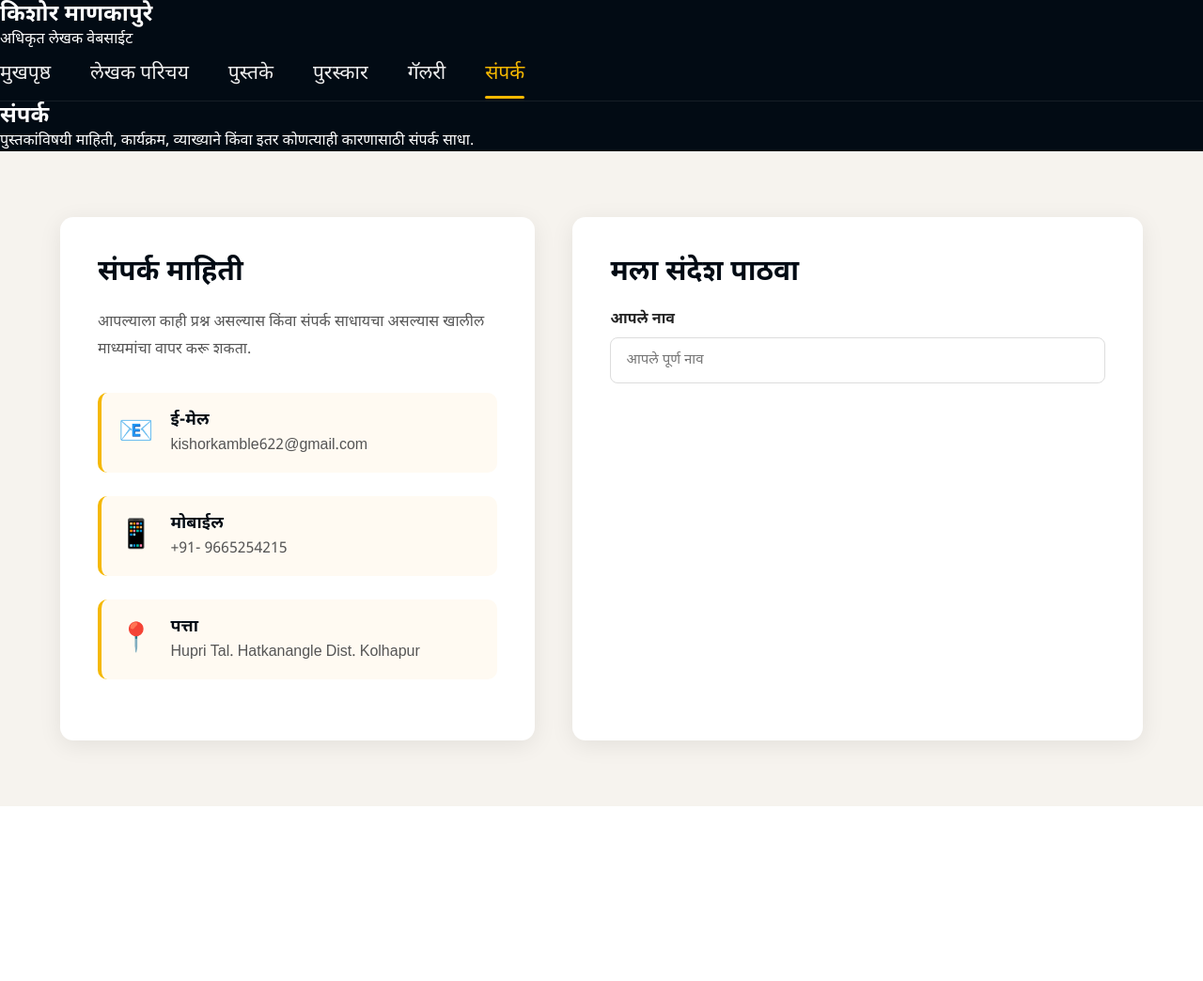
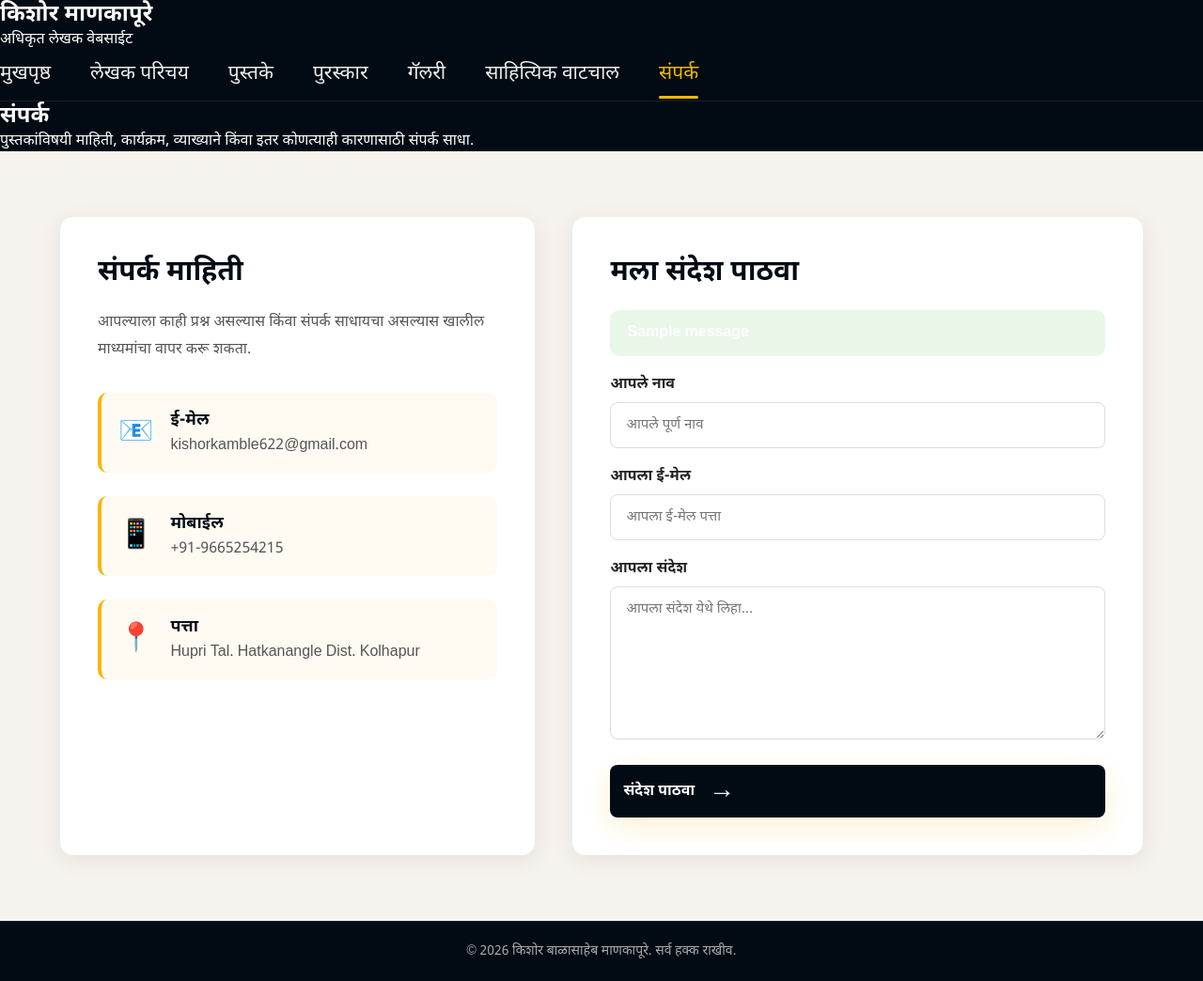
Before and after one commit to sanchitairekar29-hue/kishor-manakapure-website, a Flask app: page /contact in a window 1280 px wide. Shown: the whole page at 94% size. Before the commit the page ends 858 px from the top, so only its background shows below. Run offline with Flask 3, Linux system fonts and the light colour scheme; one stand-in notice (Sample message) is shown.

Commit message:
Update contact page

```diff
--- a/app.py
+++ b/app.py
@@ -1,6 +1,12 @@
-from flask import Flask, render_template
+from flask import Flask, render_template, request, flash
+import os
+import smtplib
+from email.message import EmailMessage
 
 app = Flask(__name__)
+
+# Flash message साठी secret key
+app.secret_key = os.environ.get("SECRET_KEY", "kishor-website-secret-key")
 
 
 @app.route("/")
@@ -28,15 +34,93 @@ def gallery():
     return render_template("gallery.html")
 
 
-@app.route("/contact")
+@app.route("/contact", methods=["GET", "POST"])
 def contact():
+
+    if request.method == "POST":
+
+        name = request.form.get("name", "").strip()
+        email = request.form.get("email", "").strip()
+        message = request.form.get("message", "").strip()
+
+        # Form validation
+        if not name or not email or not message:
+            flash("कृपया सर्व माहिती पूर्ण भरा.", "error")
+            return render_template("contact.html")
+
+        # Render Environment Variables
+        mail_username = os.environ.get("MAIL_USERNAME")
+        mail_password = os.environ.get("MAIL_PASSWORD")
+        mail_receiver = os.environ.get("MAIL_RECEIVER")
+
+        # Email settings नसतील तर
+        if not mail_username or not mail_password or not mail_receiver:
+            flash("ई-मेल सेवा सध्या configure केलेली नाही.", "error")
+            return render_template("contact.html")
+
+        try:
+
+            # Email तयार करणे
+            email_message = EmailMessage()
+
+            email_message["Subject"] = f"Website Contact Message - {name}"
+
+            email_message["From"] = mail_username
+
+            email_message["To"] = mail_receiver
+
+            # Reply केल्यावर visitor च्या email वर reply जाईल
+            email_message["Reply-To"] = email
+
+            email_message.set_content(
+                f"""
+नवीन संदेश वेबसाइटच्या Contact Form मधून आला आहे.
+
+नाव:
+{name}
+
+ई-मेल:
+{email}
+
+संदेश:
+{message}
+"""
+            )
+
+            # Gmail SMTP
+            with smtplib.SMTP_SSL("smtp.gmail.com", 465) as smtp:
+
+                smtp.login(mail_username, mail_password)
+
+                smtp.send_message(email_message)
+
+            flash(
+                "तुमचा संदेश यशस्वीरित्या पाठवला गेला आहे. धन्यवाद!",
+                "success"
+            )
+
+        except Exception as e:
+
+            print("EMAIL ERROR:", e)
+
+            flash(
+                "संदेश पाठवताना अडचण आली. कृपया पुन्हा प्रयत्न करा.",
+                "error"
+            )
+
+        return render_template("contact.html")
+
     return render_template("contact.html")
+
 
 @app.route("/sahityik-vatchal")
 def sahityik_vatchal():
     return render_template("sahityik-vatchal.html")
 
 
-
 if __name__ == "__main__":
-    app.run(host="0.0.0.0", port=5000, debug=True)
+    app.run(
+        host="0.0.0.0",
+        port=int(os.environ.get("PORT", 5000)),
+        debug=True
+    )
--- a/templates/contact.html
+++ b/templates/contact.html
@@ -4,9 +4,11 @@
 <head>
 
     <meta charset="UTF-8">
-    <meta name="viewport" content="width=device-width, initial-scale=1.0">
 
-    <title>संपर्क | किशोर माणकापुरे</title>
+    <meta name="viewport"
+          content="width=device-width, initial-scale=1.0">
+
+    <title>संपर्क | किशोर माणकापूरे</title>
 
     <link
         href="https://fonts.googleapis.com/css2?family=Noto+Sans+Devanagari:wght@400;500;600;700;800&display=swap"
@@ -20,7 +22,9 @@
 
 </head>
 
+
 <body>
+
 
 <!-- ================= NAVBAR ================= -->
 
@@ -28,7 +32,7 @@
 
     <div class="logo">
 
-        <h2>किशोर माणकापुरे</h2>
+        <h2>किशोर माणकापूरे</h2>
 
         <span>अधिकृत लेखक वेबसाईट</span>
 
@@ -39,13 +43,15 @@
 
         <a href="/">मुखपृष्ठ</a>
 
-        <a href="/about">लेखक परिचय</a>
+        <a href="/author">लेखक परिचय</a>
 
         <a href="/books">पुस्तके</a>
 
         <a href="/awards">पुरस्कार</a>
 
         <a href="/gallery">गॅलरी</a>
+
+        <a href="/sahityik-vatchal">साहित्यिक वाटचाल</a>
 
         <a href="/contact" class="active">संपर्क</a>
 
@@ -81,7 +87,7 @@
     <div class="contact-container">
 
 
-        <!-- CONTACT INFORMATION -->
+        <!-- ================= CONTACT INFORMATION ================= -->
 
         <div class="contact-info">
 
@@ -96,13 +102,17 @@
 
             <div class="contact-item">
 
-                <div class="contact-icon">📧</div>
+                <div class="contact-icon">
+                    📧
+                </div>
 
                 <div>
 
                     <h3>ई-मेल</h3>
 
-                    <p>kishorkamble622@gmail.com</p>
+                    <p>
+                        kishorkamble622@gmail.com
+                    </p>
 
                 </div>
 
@@ -111,13 +121,17 @@
 
             <div class="contact-item">
 
-                <div class="contact-icon">📱</div>
+                <div class="contact-icon">
+                    📱
+                </div>
 
                 <div>
 
                     <h3>मोबाईल</h3>
 
-                    <p>+91- 9665254215</p>
+                    <p>
+                        +91-9665254215
+                    </p>
 
                 </div>
 
@@ -126,7 +140,9 @@
 
             <div class="contact-item">
 
-                <div class="contact-icon">📍</div>
+                <div class="contact-icon">
+                    📍
+                </div>
 
                 <div>
 
@@ -143,13 +159,55 @@
         </div>
 
 
-        <!-- CONTACT FORM -->
+        <!-- ================= CONTACT FORM ================= -->
 
         <div class="contact-form">
 
-            <h2>मला संदेश पाठवा</h2>
+            <h2>
+                मला संदेश पाठवा
+            </h2>
 
-            <form action="#" method="POST">
+
+            <!-- SUCCESS / ERROR MESSAGE -->
+
+            {% with messages = get_flashed_messages(with_categories=true) %}
+
+                {% if messages %}
+
+                    {% for category, message in messages %}
+
+                        <div
+                            style="
+                                padding: 14px 18px;
+                                margin-bottom: 20px;
+                                border-radius: 10px;
+                                font-weight: 600;
+                                background:
+                                {% if category == 'success' %}
+                                    #e8f7e8;
+                                {% else %}
+                                    #ffe9e9;
+                                {% endif %}
+                            "
+                        >
+
+                            {{ message }}
+
+                        </div>
+
+                    {% endfor %}
+
+                {% endif %}
+
+            {% endwith %}
+
+
+            <!-- FORM -->
+
+            <form action="/contact" method="POST">
+
+
+                <!-- NAME -->
 
                 <div class="form-group">
 
@@ -168,6 +226,86 @@
                 </div>
 
 
+                <!-- EMAIL -->
+
                 <div class="form-group">
 
-                    <label
+                    <label for="email">
+                        आपला ई-मेल
+                    </label>
+
+                    <input
+                        type="email"
+                        id="email"
+                        name="email"
+                        placeholder="आपला ई-मेल पत्ता"
+                        required
+                    >
+
+                </div>
+
+
+                <!-- MESSAGE -->
+
+                <div class="form-group">
+
+                    <label for="message">
+                        आपला संदेश
+                    </label>
+
+                    <textarea
+                        id="message"
+                        name="message"
+                        rows="7"
+                        placeholder="आपला संदेश येथे लिहा..."
+                        required
+                    ></textarea>
+
+                </div>
+
+
+                <!-- SUBMIT BUTTON -->
+
+                <button
+                    type="submit"
+                    class="author-btn"
+                    style="border: none; cursor: pointer;"
+                >
+
+                    संदेश पाठवा
+
+                    <span>
+                        →
+                    </span>
+
+                </button>
+
+
+            </form>
+
+        </div>
+
+    </div>
+
+</section>
+
+
+<!-- ================= FOOTER ================= -->
+
+<footer>
+
+    <div class="container">
+
+        <p>
+            © 2026 किशोर बाळासाहेब माणकापूरे.
+            सर्व हक्क राखीव.
+        </p>
+
+    </div>
+
+</footer>
+
+
+</body>
+
+</html>
```
